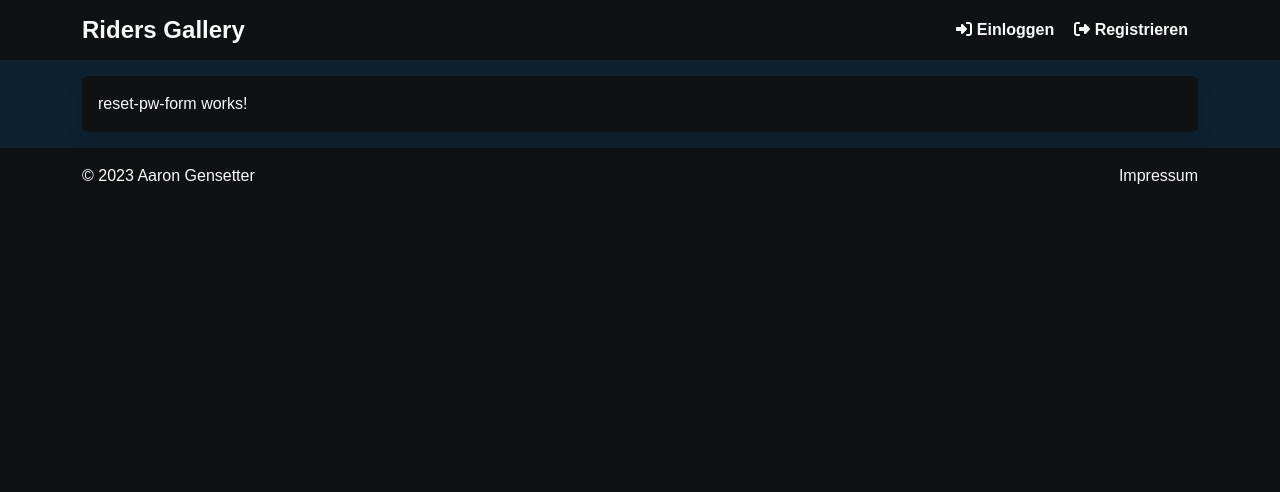
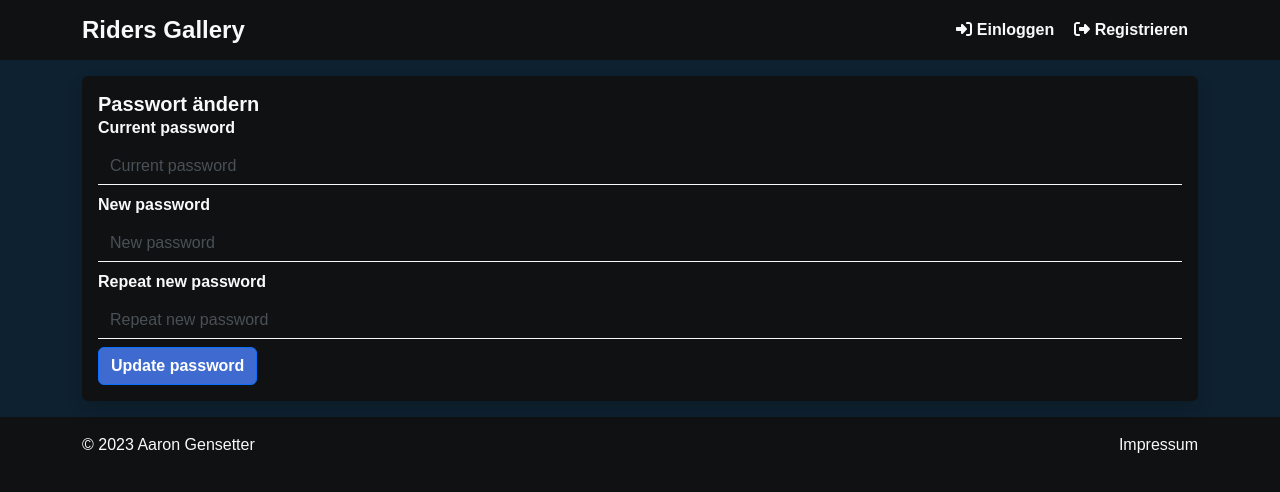
Before and after one commit to HATBE/just-a-bunch-of-files, an Angular app in the folder frontend/: page /users/settings in a window 1280 px wide. Shown: the top 492 px of the page. Built offline with nearby package versions, Linux system fonts and the light colour scheme; no server answers.

Commit message:
change password frontend 2

```diff
--- a/frontend/src/app/app-routing.module.ts
+++ b/frontend/src/app/app-routing.module.ts
@@ -16,7 +16,7 @@ const routes: Routes = [
   {path: 'auth/register', component: RegisterPageComponent, title: 'Register'},
   {path: 'auth/reset-pw', component: ResetPwPageComponent, title: 'Reset PW'},
 
-  {path: 'users/settings', component: UserSettingsPageComponent, title: 'Create Bike'},
+  {path: 'users/settings', component: UserSettingsPageComponent, title: 'User settings'},
   {path: 'users/list', component: UsersListPageComponent, title: 'Create Bike'},
   {path: 'users/profile/:id/:tab', component: UserProfilePageComponent, title: 'Profile'},  // with tab
   {path: 'users/profile/:id', component: UserProfilePageComponent, title: 'Profile'},       // without tab
--- a/frontend/src/app/components/pages/users/user-settings-page/reset-pw-form/reset-pw-form.component.html
+++ b/frontend/src/app/components/pages/users/user-settings-page/reset-pw-form/reset-pw-form.component.html
@@ -1 +1,29 @@
-<p>reset-pw-form works!</p>
+<h5>Passwort ändern</h5>
+
+<div class="w-100 alert alert-danger" *ngIf="error">
+  <span class="fw-bold">Error!</span> {{error}}
+</div>
+<div class="w-100 alert alert-success" *ngIf="successMessage && !error">
+  <span class="fw-bold">Success!</span> {{successMessage}}
+</div>
+
+<form  [formGroup]="changePasswordForm" (submit)="onSubmitChangePassword()">
+  <div class="mb-2">
+    <label class="form-label">Current password</label>
+    <input formControlName="oldPassword" type="password" class="form-control text-light form-control bg-dark" placeholder="Current password">
+  </div>
+  <div class="mb-2">
+    <label class="form-label">New password</label>
+    <input formControlName="newPassword" type="password" class="form-control text-light form-control bg-dark" placeholder="New password">
+  </div>
+  <div class="mb-2">
+    <label class="form-label">Repeat new password</label>
+    <input formControlName="repeatNewPassword" type="password" class="form-control text-light form-control bg-dark" placeholder="Repeat new password">
+  </div>
+  <div>
+    <button type="submit" class="btn btn-primary">
+      <app-loading-spinner *ngIf="isLoading"></app-loading-spinner>
+      <span *ngIf="!isLoading">Update password</span>
+    </button>
+  </div>
+</form>
--- a/frontend/src/app/components/pages/users/user-settings-page/reset-pw-form/reset-pw-form.component.ts
+++ b/frontend/src/app/components/pages/users/user-settings-page/reset-pw-form/reset-pw-form.component.ts
@@ -1,4 +1,6 @@
 import { Component, OnInit } from '@angular/core';
+import { FormBuilder, FormGroup } from '@angular/forms';
+import { UsersService } from 'src/app/services/users.service';
 
 @Component({
   selector: 'app-reset-pw-form',
@@ -6,10 +8,66 @@ import { Component, OnInit } from '@angular/core';
   styleUrls: ['./reset-pw-form.component.css']
 })
 export class ResetPwFormComponent implements OnInit {
+  isLoading: boolean = false;
+  error: string = "";
+  successMessage: string = "";
 
-  constructor() { }
+  changePasswordForm: FormGroup;
+
+  constructor(
+    private formBuilder: FormBuilder,
+    private userService: UsersService,
+  ) {
+    this.changePasswordForm = this.formBuilder.group({
+      oldPassword: '',
+      newPassword: '',
+      repeatNewPassword: ''
+    });
+  }
 
   ngOnInit(): void {
   }
 
+  onSubmitChangePassword() {
+    this.isLoading = true;
+    const oldPassword = this.changePasswordForm.getRawValue().oldPassword;
+    const newPassword = this.changePasswordForm.getRawValue().newPassword;
+    const repeatNewPassword = this.changePasswordForm.getRawValue().repeatNewPassword;
+
+    if(oldPassword === '' || newPassword === '' || repeatNewPassword === '') {
+      this.isLoading = false;
+      return;
+    }
+
+    if(newPassword != repeatNewPassword) {
+      this.isLoading = false;
+      this.error = 'Deine Passwörter stimmen nicht überein!'
+      return;
+    }
+
+    if(oldPassword === newPassword) {
+      this.isLoading = false;
+      this.error = 'Dein neues Passwort darf nicht dasselbe wie das alte sein!'
+      return;
+    }
+
+    this.userService.changePassword(localStorage.getItem('user_id'), oldPassword, newPassword)
+    .subscribe({
+      next: (data: any) => {
+        this.isLoading = false;
+        this.error = "";
+        this.successMessage = data.message;
+        this.clearForm();
+      },
+      error: (data: any) => {
+        this.error = data.error.message || data.statusText || 'Unknown error';
+        this.isLoading = false;
+      }
+    });
+  }
+
+  clearForm() {
+    this.changePasswordForm.reset()
+  }
+
 }
--- a/frontend/src/app/services/users.service.ts
+++ b/frontend/src/app/services/users.service.ts
@@ -30,4 +30,7 @@ export class UsersService {
   getBikesFromUser(id: any, page: number = 1) {
     return this.http.get<{status: boolean, data: {users: [FullBikeModel], pagination: Pagination}}>(this.apiEndpoint  + id + "/bikes?page=" + page, {headers: this.authHeader});
   }
-}
+
+  changePassword(userid: any, oldPassword: string, newPassword: string) {
+    return this.http.patch(this.apiEndpoint + userid + "/password", {oldpassword: oldPassword, newpassword: newPassword}, {headers: this.authHeader});
+  }}
```
